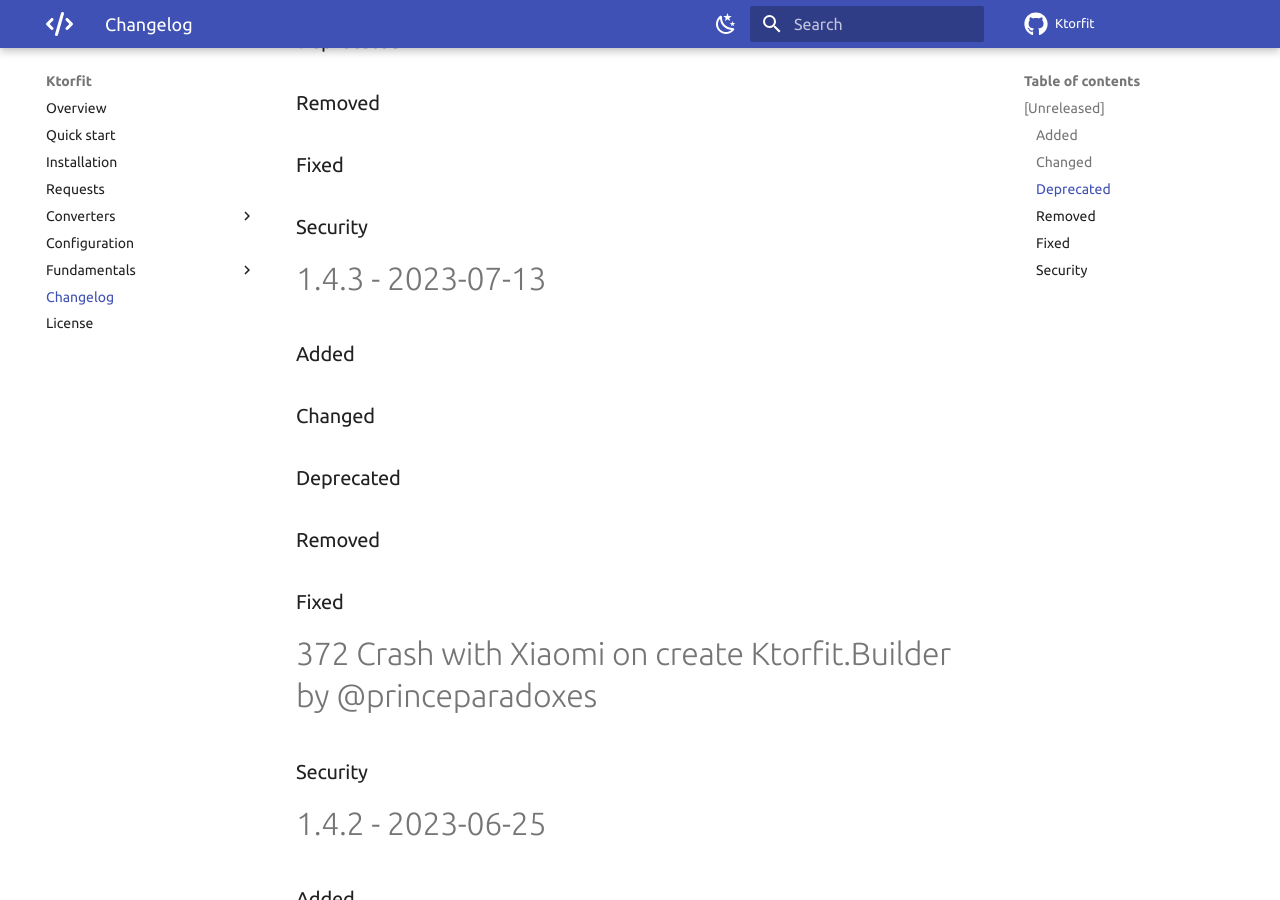
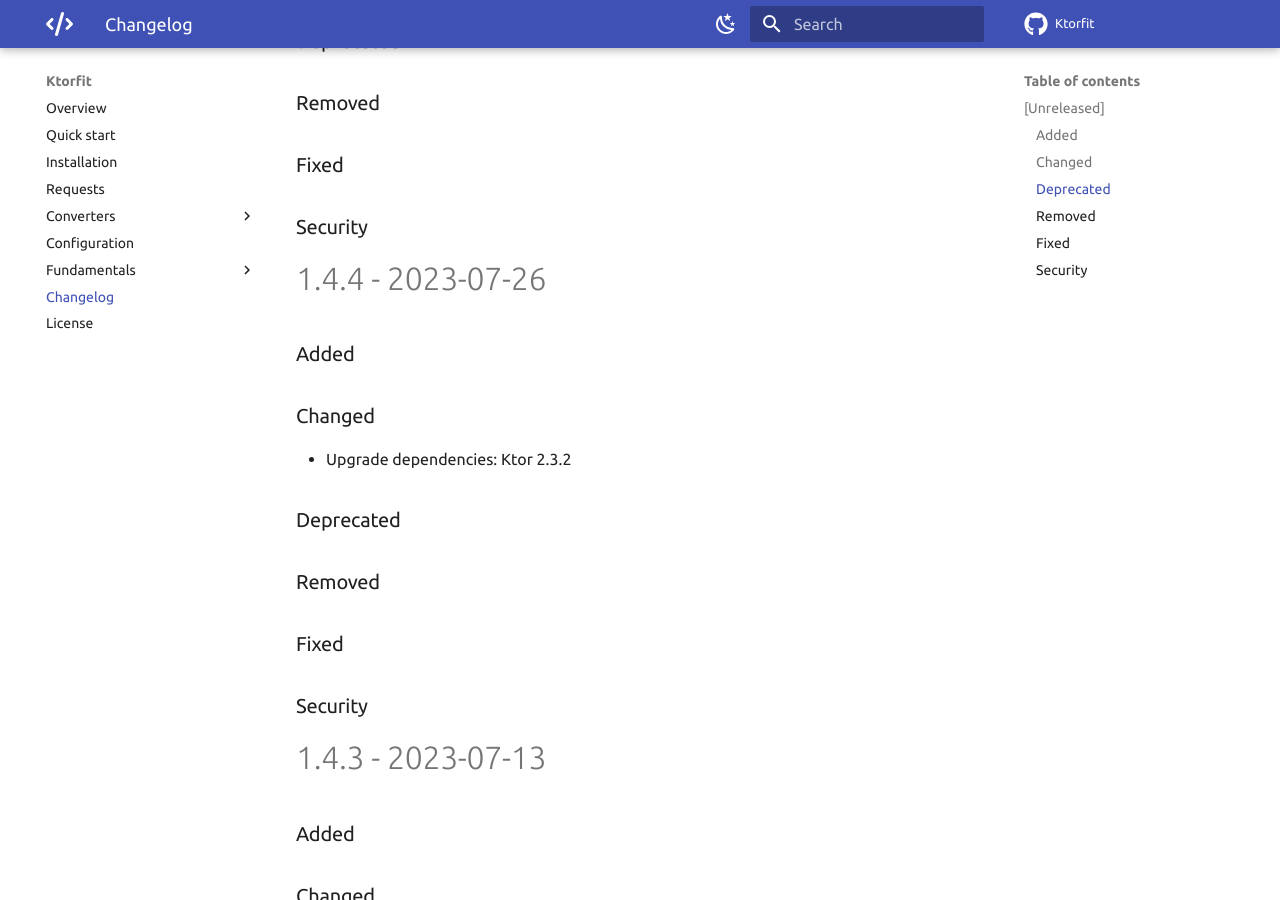
Before and after one commit to Foso/Ktorfit, an MkDocs documentation site: the page built from docs/CHANGELOG.md, in a window 1280 px wide and 900 px high, scrolled down 436 px. Built offline with MkDocs 1.6.1 and Material for MkDocs 9.7.7, drawn with Linux system fonts in a browser that asks for light colours; comment, search, counter and statistics services are not loaded.

Commit message:
release v1.4.4

```diff
--- a/docs/CHANGELOG.md
+++ b/docs/CHANGELOG.md
@@ -15,6 +15,17 @@
 ### Fixed
 ### Security
 
+1.4.4 - 2023-07-26
+========================================
+
+### Added
+### Changed
+- Upgrade dependencies: Ktor 2.3.2
+
+### Deprecated
+### Removed
+### Fixed
+### Security
 
 1.4.3 - 2023-07-13
 ========================================
--- a/mkdocs.yml
+++ b/mkdocs.yml
@@ -13,9 +13,9 @@
   site:
     images: '../../images'
   ktorfit:
-    release: "1.4.3"
+    release: "1.4.4"
   ktor:
-    release: "2.3.1"
+    release: "2.3.2"
   social:
     - icon: fontawesome/brands/github-alt
       link: 'https://github.com/foso'
```
Also changed, not shown: README.md (+8 -7 lines), 3 other files.
